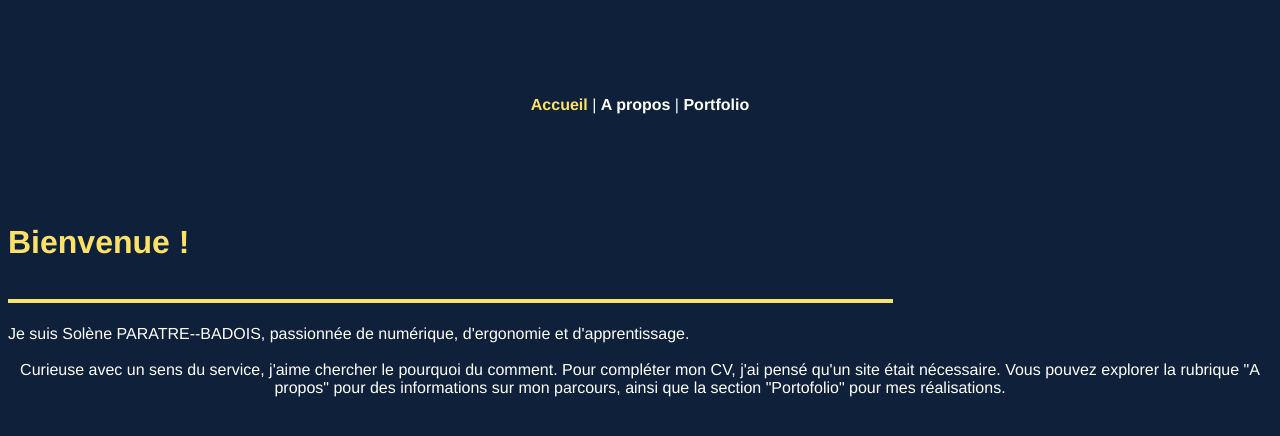
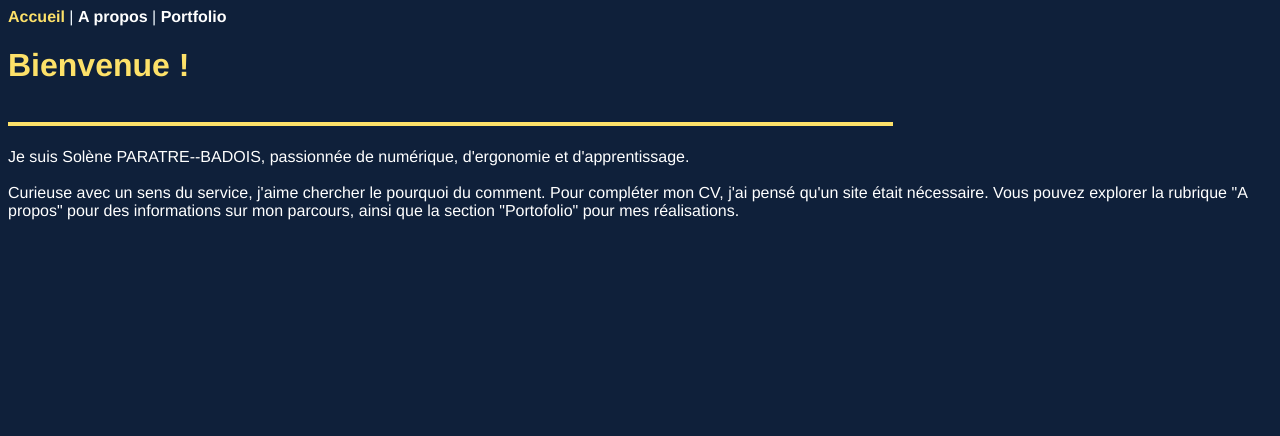
Before and after one commit to SolenPB/uxdesign-port, a Vue app: page / in a window 1280 px wide. Shown: the top 436 px of the page. Built offline with nearby package versions, Linux system fonts and the light colour scheme.

Commit message:
maj about

```diff
--- a/src/App.vue
+++ b/src/App.vue
@@ -14,7 +14,6 @@ html {
 
 #app {
   font-family: Avenir, Helvetica, Arial, sans-serif;
-  text-align: center;
   color:aliceblue;
   background-color: #0f203a;
 }
@@ -37,7 +36,7 @@ p{
 }
 
 nav {
-  padding: 7%;
+  margin: 20%, 20%, 0, 0;
 
   a {
     font-weight: bold;
```
